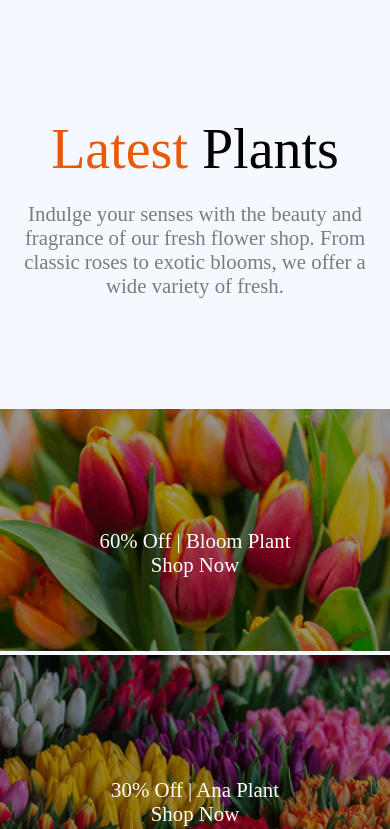
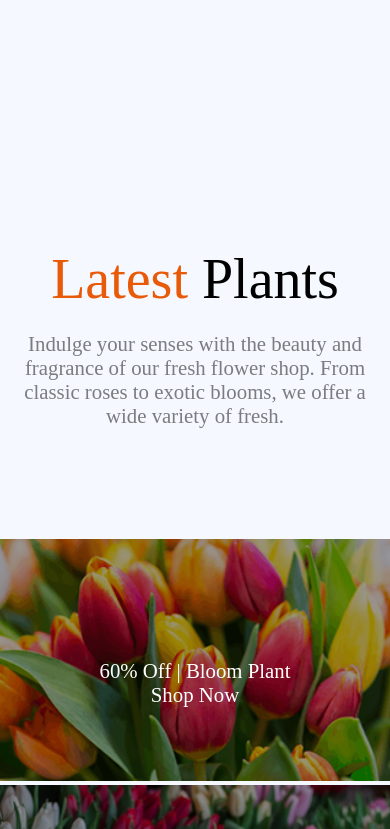
Before and after one commit to himlapotla/ass222222222, a plain HTML site: page index.html in a window 390 px wide. Shown: the part 4184-5013 px from the top of the page. Drawn offline with Linux system fonts and the light colour scheme.

Commit message:
firsttthhh

```diff
--- a/index.html
+++ b/index.html
@@ -258,11 +258,12 @@
 
         /* leatest deal............... */
         .sec-leatest{
-            margin-top: 670px;
+            margin-top: 800px;
         }
         .photos-collauge{
             flex-direction: column;
             align-items: center;
+            text-align: center;
         }
         #photo{
             width: 450px;
```
